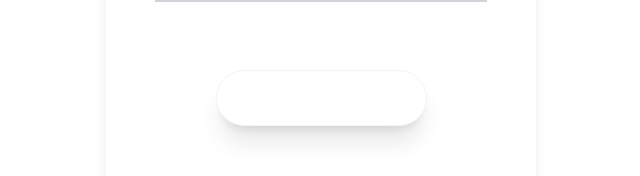
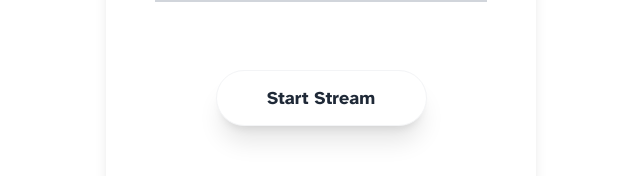
Before and after one commit to VietRocHack/realtors, a React (Vite) app: page /settings in a window 1280 px wide. Shown: the part 662-838 px from the top of the page, without its empty margins (319-959 px from the left). Built offline with nearby package versions, Linux system fonts and the light colour scheme.

Commit message:
Fix buttons

```diff
--- a/src/pages/EndPage/EndPage.jsx
+++ b/src/pages/EndPage/EndPage.jsx
@@ -14,8 +14,7 @@ const EndPage = () => {
         </div>
 
         {/* Live button */}
-        <WhiteButton onClick={() => navigate('/')}>
-            Home
+        <WhiteButton onClick={() => navigate('/')} name="Home">
         </WhiteButton>
     </div>
   )
--- a/src/pages/Live/Live.jsx
+++ b/src/pages/Live/Live.jsx
@@ -74,8 +74,7 @@ const Live = () => {
           </div>
 
           {/* Live button */}
-          <WhiteButton onClick={() => navigate('/endpage')}>
-              End stream
+          <WhiteButton onClick={() => navigate('/endpage')} name="End Stream">
           </WhiteButton>
       </div>
   )
--- a/src/pages/Settings/Settings.jsx
+++ b/src/pages/Settings/Settings.jsx
@@ -21,8 +21,7 @@ const Settings = () => {
           <br />
 
           {/* Live button */}
-          <WhiteButton onClick={() => navigate('/live')}>
-              Start stream
+          <WhiteButton onClick={() => navigate('/live')} name="Start Stream">
           </WhiteButton>
       </div>
   )
```
